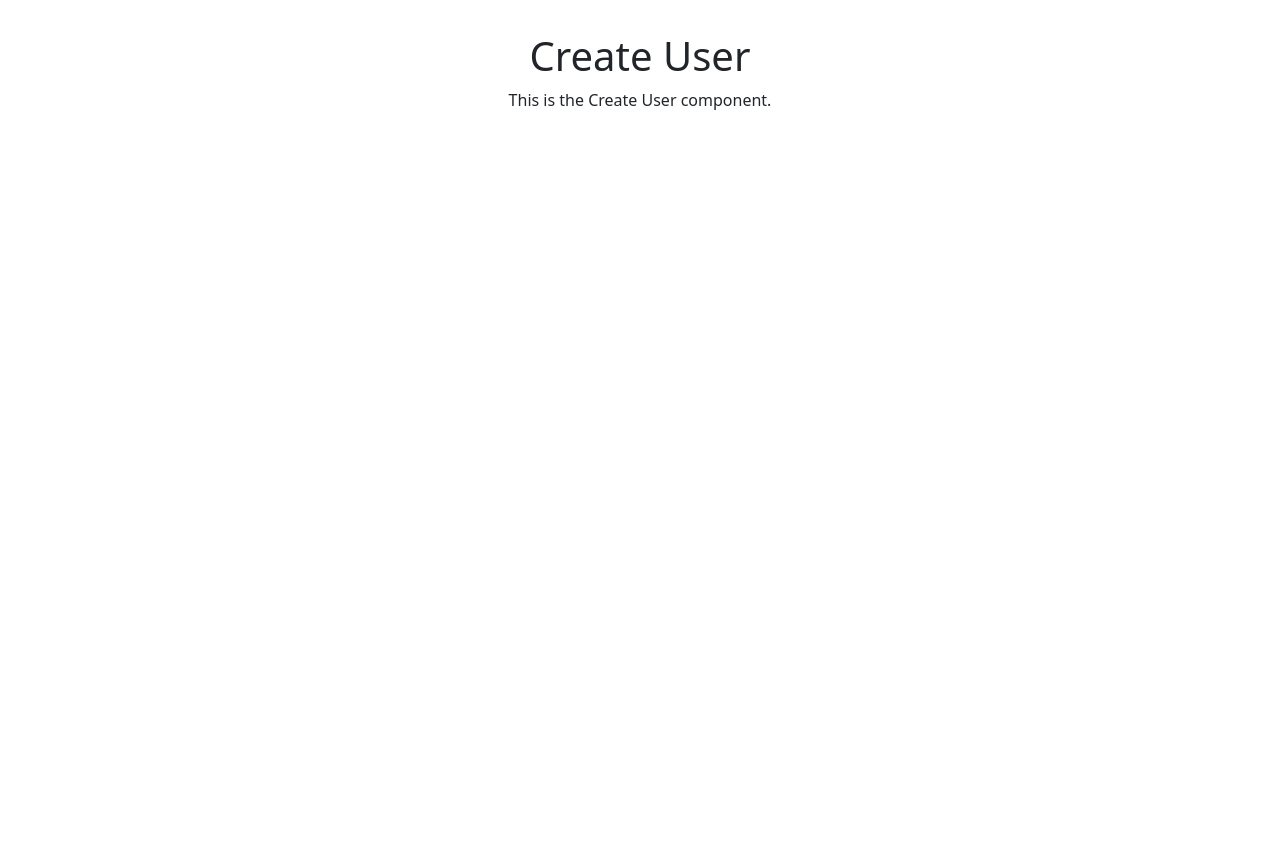
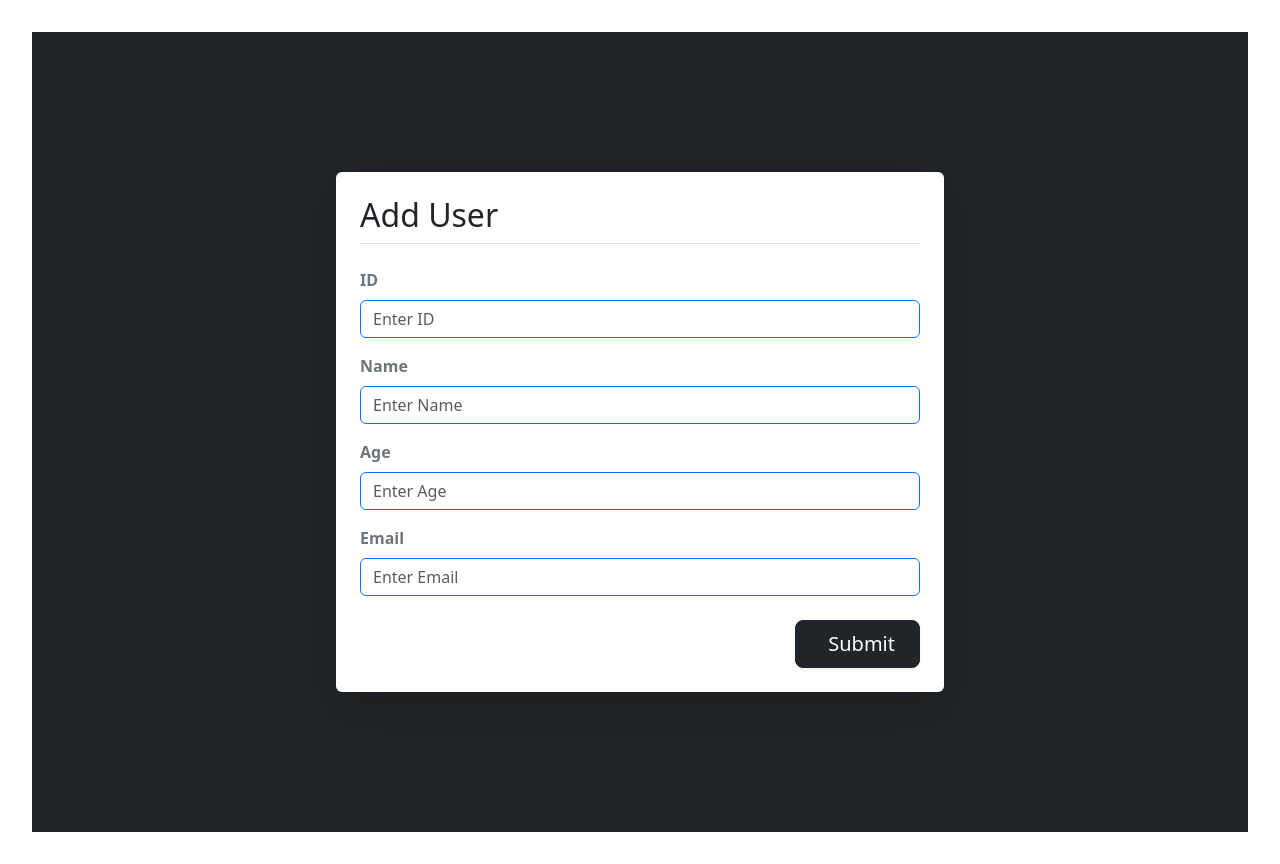
Before and after one commit to itspiyush3451/CRUD, a React (Vite) app in the folder frontend/: page /create in a window 1280 px wide. Before the commit the page ends 800 px from the top, so only its background shows below. Built offline with nearby package versions, Linux system fonts and the light colour scheme.

Commit message:
created a user form to get user info

```diff
--- a/frontend/src/components/CreateUser.jsx
+++ b/frontend/src/components/CreateUser.jsx
@@ -1,12 +1,86 @@
 import React from "react";
 
-function CreateUser() {
+const CreateUser = () => {
   return (
-    <div>
-      <h1>Create User</h1>
-      <p>This is the Create User component.</p>
+    <div className="d-flex vh-100 bg-dark justify-content-center align-items-center">
+      <div className="w-50 bg-white rounded p-4 shadow-lg">
+        <h2 className="text-start mb-4 text-dark border-bottom pb-2">
+          Add User
+        </h2>
+
+        <form className="text-start">
+          <div className="mb-3">
+            <label
+              htmlFor="userId"
+              className="form-label fw-bold text-secondary"
+            >
+              ID
+            </label>
+            <input
+              type="text"
+              id="userId"
+              placeholder="Enter ID"
+              className="form-control border-primary"
+            />
+          </div>
+
+          <div className="mb-3">
+            <label
+              htmlFor="userName"
+              className="form-label fw-bold text-secondary"
+            >
+              Name
+            </label>
+            <input
+              type="text"
+              id="userName"
+              placeholder="Enter Name"
+              className="form-control border-primary"
+            />
+          </div>
+
+          <div className="mb-3">
+            <label
+              htmlFor="userAge"
+              className="form-label fw-bold text-secondary"
+            >
+              Age
+            </label>
+            <input
+              type="number"
+              id="userAge"
+              placeholder="Enter Age"
+              className="form-control border-primary"
+            />
+          </div>
+
+          <div className="mb-3">
+            <label
+              htmlFor="userEmail"
+              className="form-label fw-bold text-secondary"
+            >
+              Email
+            </label>
+            <input
+              type="email"
+              id="userEmail"
+              placeholder="Enter Email"
+              className="form-control border-primary"
+            />
+          </div>
+
+          <div className="d-grid gap-2 d-md-flex justify-content-md-end mt-4">
+            <button
+              type="submit"
+              className="btn btn-dark btn-lg px-4 shadow-sm"
+            >
+              <i className="bi bi-person-plus-fill me-2"></i>Submit
+            </button>
+          </div>
+        </form>
+      </div>
     </div>
   );
-}
+};
 
 export default CreateUser;
```
